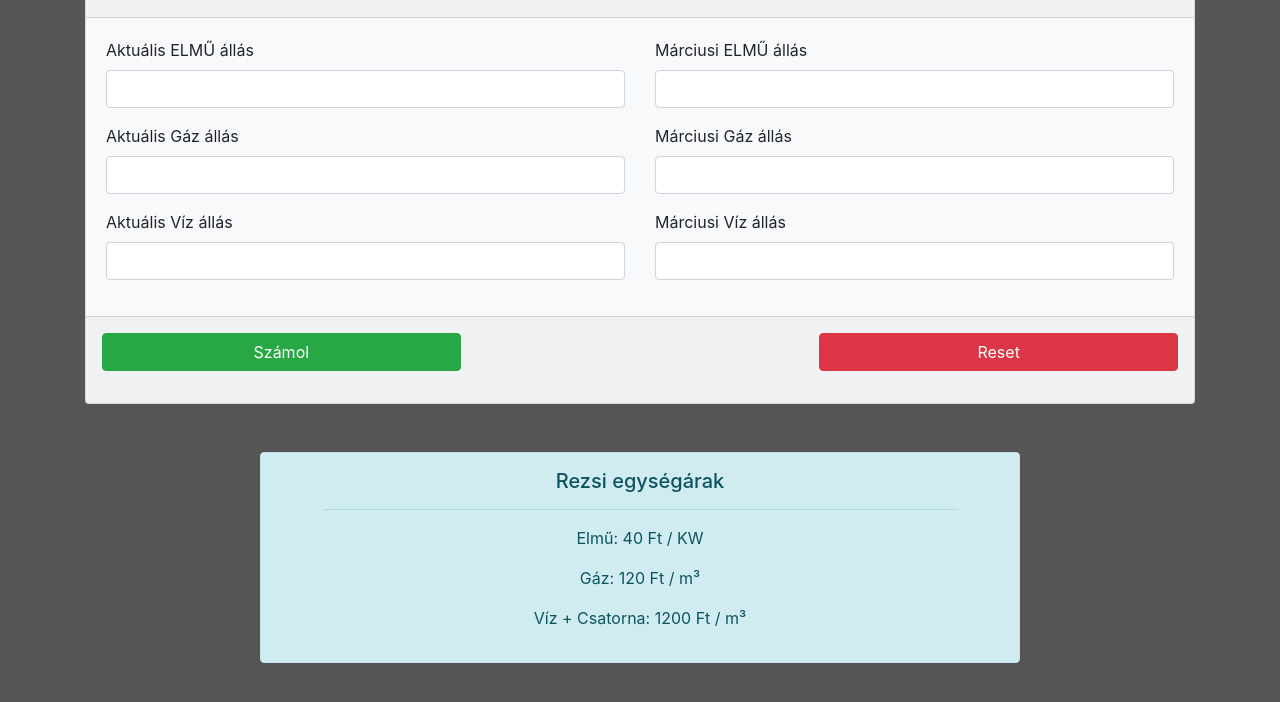
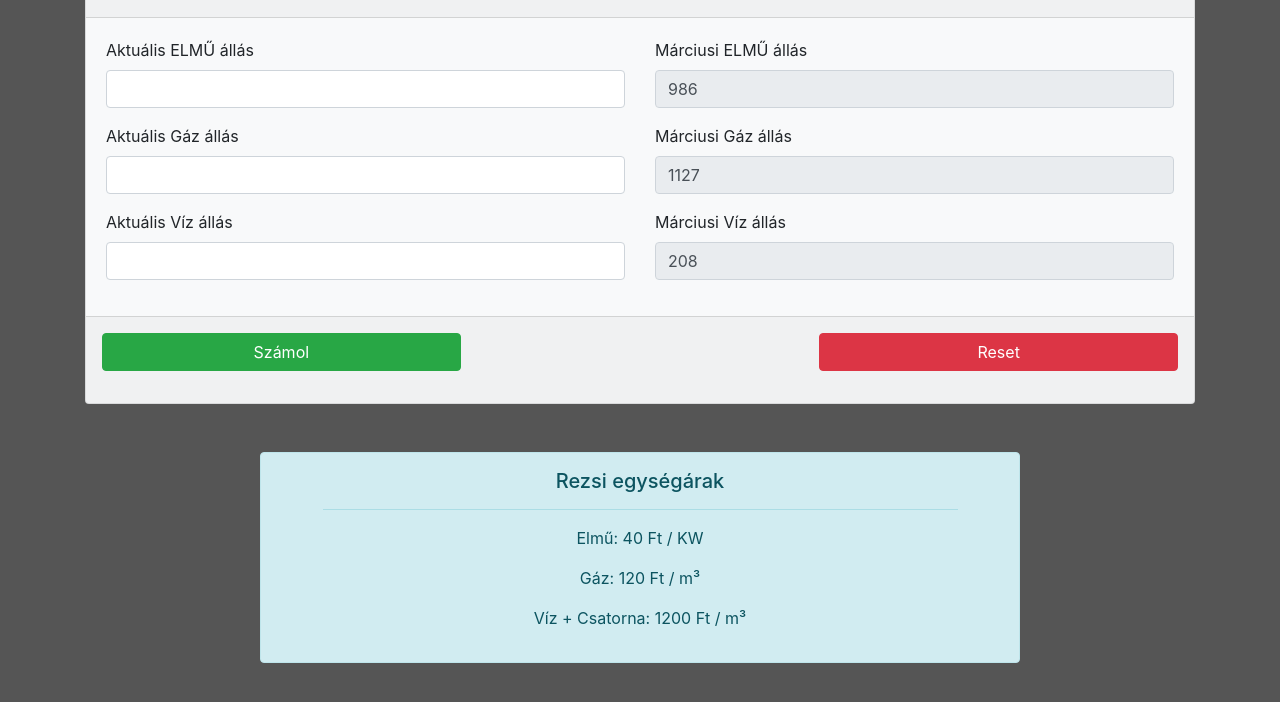
Before and after one commit to TrebitschTheReal/kozmu_orak_szamolgato, a plain HTML site: page index.html in a window 1280 px wide. Shown: the part 98-800 px from the top of the page. Drawn offline with nearby package versions, Linux system fonts and the light colour scheme.

Commit message:
default values set

```diff
--- a/index.html
+++ b/index.html
@@ -15,7 +15,7 @@
          <div class="modal-dialog" role="document">
             <div class="modal-content">
                <div class="modal-header">
-                  <h5 class="modal-title" id="exampleModalLabel">Barbiéknak fizetnük kell:</h5>
+                  <h5 class="modal-title" id="exampleModalLabel">Fizetniük kell:</h5>
                   <button type="button" class="close" data-dismiss="modal" aria-label="Close">
                      <span aria-hidden="true">&times;</span>
                   </button>
@@ -49,7 +49,7 @@
                      </div>
                      <div class="form-group">
                         <label for="actualGasState">Aktuális Gáz állás</label>
-                        <input type="number" class="form-control" id="actualGasState" aria-describedby="emailHelp"
+                        <input type="number" class="form-control" id="actualGasState" aria-describedby="emmarchElStateailHelp"
                                placeholder="">
                      </div>
                      <div class="form-group">
--- a/main.js
+++ b/main.js
@@ -3,6 +3,10 @@
 const unitPriceGas = 120;
 const unitPriceEl = 40;
 const unitPriceWaterAndCan = 1200;
+
+const marchElStatus = 986;
+const marchGasStatus = 1127;
+const marchWaterStatus = 208;
 
 const displayGasPrice = $('#priceGas');
 const displayElPrice = $('#priceEl');
@@ -31,6 +35,17 @@ $(function () {
    displayElPrice.text(unitPriceEl);
    displayGasPrice.text(unitPriceGas);
    displayWaterCanPrice.text(unitPriceWaterAndCan);
+
+   inputMarchElState.val(marchElStatus);
+   inputMarchElState.attr('disabled', true);
+
+   inputMarchGasState.val(marchGasStatus);
+   inputMarchGasState.attr('disabled', true);
+
+   inputMarchWaterCanState.val(marchWaterStatus);
+   inputMarchWaterCanState.attr('disabled', true);
+
+
 });
 
 // ######################## Event Listeners ########################
@@ -51,9 +66,6 @@ resetButton.click(function () {
    inputActualElState.val('');
    inputActualGasState.val('');
    inputActualWaterCanState.val('');
-   inputMarchElState.val('');
-   inputMarchGasState.val('');
-   inputMarchWaterCanState.val('');
 });
 
 // ######################## Functions ########################
```
